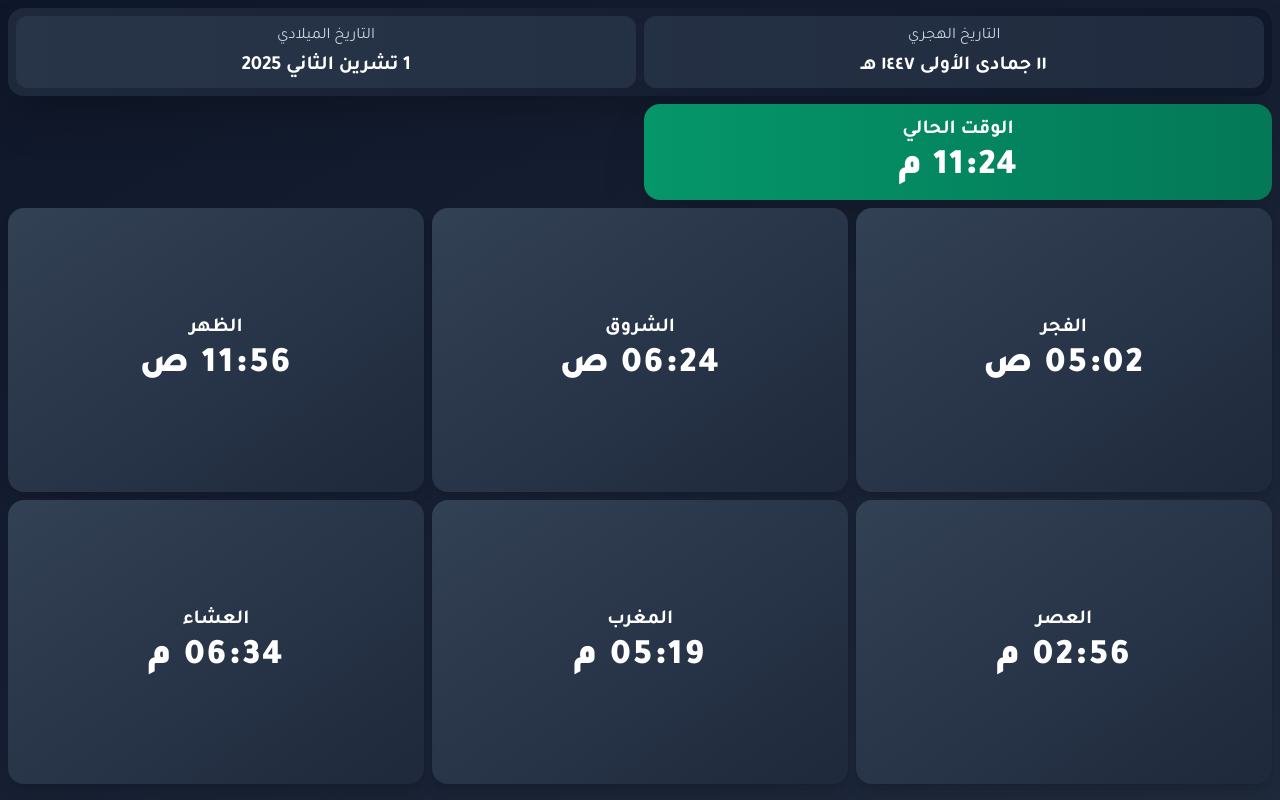
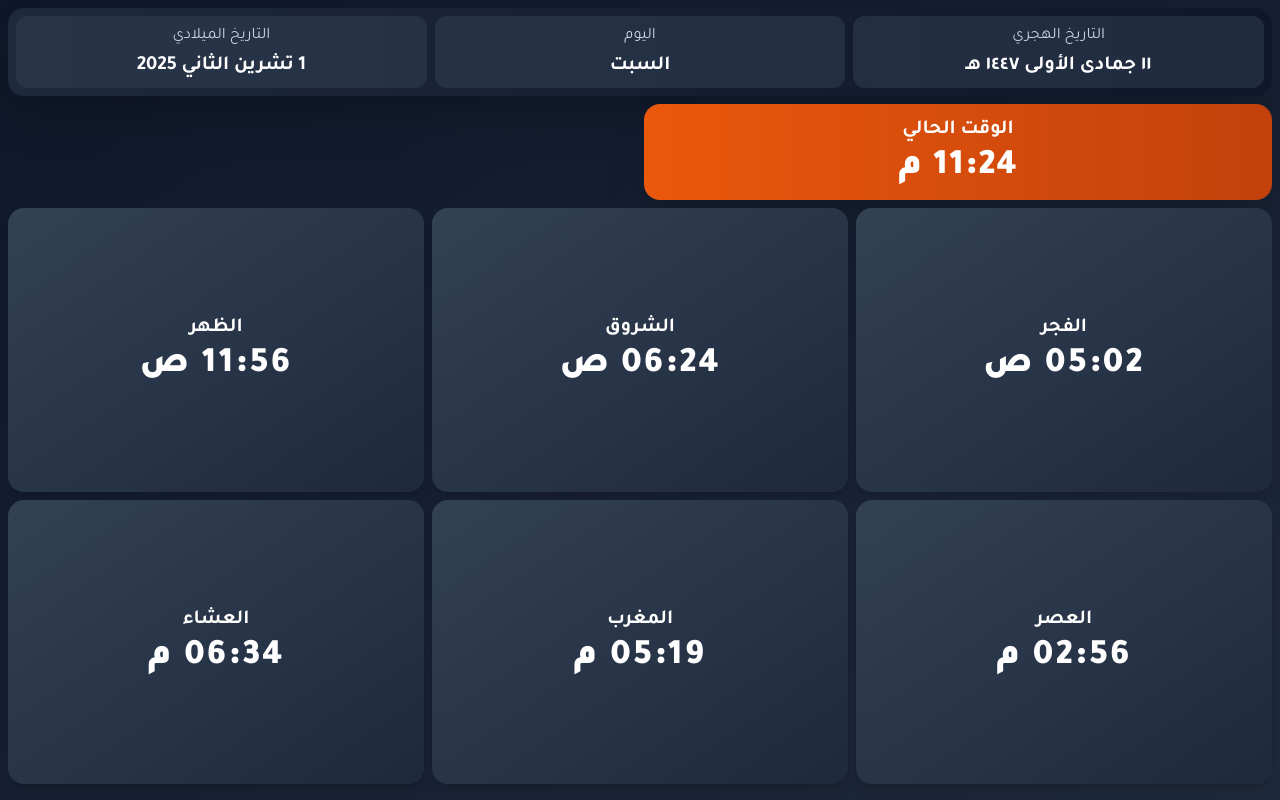
Before and after one commit to gbrw/prtime_tv, a React (Vite) app: page / in a window 1280 px wide. Built offline with nearby package versions, Linux system fonts and the light colour scheme.

Commit message:
إضافة بطاقة اسم اليوم وتغيير لون بطاقة الوقت الحالي للبرتقالي

```diff
--- a/src/App.tsx
+++ b/src/App.tsx
@@ -7,6 +7,7 @@ import {
   getTimeRemaining,
   getHijriDate,
   formatGregorianDate,
+  getDayName,
 } from './utils/prayerTimes';
 import PrayerCard from './components/PrayerCard';
 import DateDisplay from './components/DateDisplay';
@@ -151,13 +152,14 @@ function App() {
           <DateDisplay
             hijriDate={getHijriDate(currentTime)}
             gregorianDate={formatGregorianDate(currentTime)}
+            dayName={getDayName(currentTime)}
           />
         </div>
 
         {/* الوقت المتبقي والوقت الحالي */}
         <div className="flex-none grid grid-cols-2 gap-2 mb-2">
           {/* بطاقة الوقت الحالي */}
-          <div className="bg-gradient-to-r from-emerald-600 to-emerald-700 rounded-2xl p-3 shadow-2xl">
+          <div className="bg-gradient-to-r from-orange-600 to-orange-700 rounded-2xl p-3 shadow-2xl">
             <h2 className="text-xl font-bold text-white text-center mb-1">
               الوقت الحالي
             </h2>
--- a/src/components/DateDisplay.tsx
+++ b/src/components/DateDisplay.tsx
@@ -1,22 +1,32 @@
 interface DateDisplayProps {
   hijriDate: string;
   gregorianDate: string;
+  dayName: string;
   city?: string; // اختياري لأننا لن نستخدمه
 }
 
 export default function DateDisplay({
   hijriDate,
   gregorianDate,
+  dayName,
 }: DateDisplayProps) {
   return (
     <div className="bg-gradient-to-r from-slate-800 to-slate-900 rounded-2xl p-2 shadow-2xl mb-2">
-      <div className="grid grid-cols-2 gap-2">
+      <div className="grid grid-cols-3 gap-2">
         <div className="bg-slate-700/50 rounded-xl p-2">
           <p className="text-base text-slate-300 text-center mb-1">
             التاريخ الهجري
           </p>
           <p className="text-xl font-bold text-white text-center">
             {hijriDate}
+          </p>
+        </div>
+        <div className="bg-slate-700/50 rounded-xl p-2">
+          <p className="text-base text-slate-300 text-center mb-1">
+            اليوم
+          </p>
+          <p className="text-xl font-bold text-white text-center">
+            {dayName}
           </p>
         </div>
         <div className="bg-slate-700/50 rounded-xl p-2">
--- a/src/utils/prayerTimes.ts
+++ b/src/utils/prayerTimes.ts
@@ -103,3 +103,17 @@ export const formatGregorianDate = (date: Date): string => {
 
   return `${day} ${month} ${year}`;
 };
+
+export const getDayName = (date: Date): string => {
+  const arabicDays = [
+    'الأحد',
+    'الاثنين',
+    'الثلاثاء',
+    'الأربعاء',
+    'الخميس',
+    'الجمعة',
+    'السبت',
+  ];
+
+  return arabicDays[date.getDay()];
+};
```
